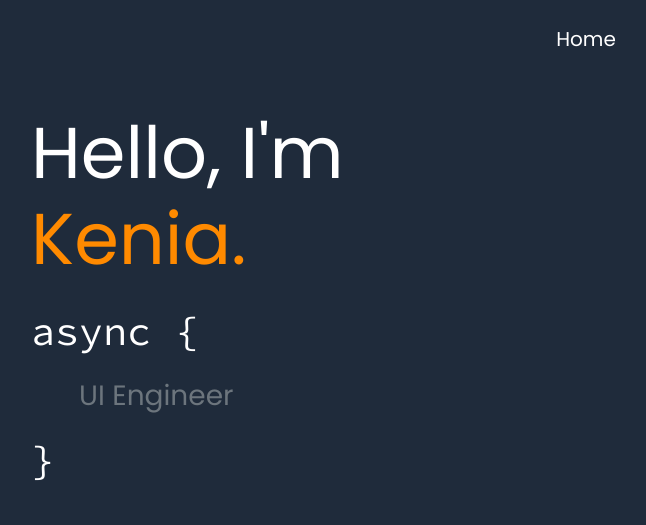
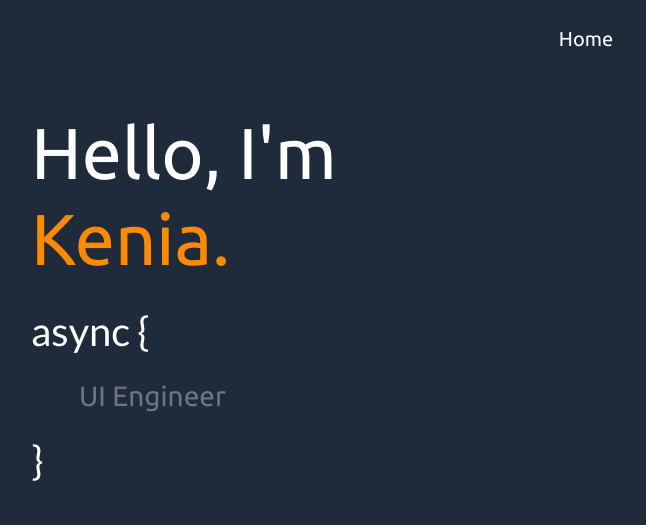
Before and after one commit to kaxcode/mars, a Gatsby site: page / in a window 1280 px wide. Shown: the top 525 px of the page, without its empty margins (54-700 px from the left). Built offline with nearby package versions, Linux system fonts and the light colour scheme; Gatsby itself is replaced by a stand-in of ours.

Commit message:
Add new fonts

```diff
--- a/src/style.css
+++ b/src/style.css
@@ -1,21 +1,21 @@
-@import url('https://fonts.googleapis.com/css?family=Poppins|Source+Code+Pro&display=swap');
+@import url('https://fonts.googleapis.com/css?family=Lato|Ubuntu&display=swap');
 
 html {
   background-color: #1f2b3b !important;
   color: #fff !important;
   /* font-size: 2em; */
-  font-family: "Poppins", sans-serif !important;
+  font-family: "Ubuntu", sans-serif !important;
 }
 
 body {
   background-color: #1f2b3b !important;
   color: #fff !important;
   font-size: 20px !important;
-  font-family: "Poppins", sans-serif !important;
+  font-family: "Ubuntu", sans-serif !important;
 }
 
 .code {
-  font-family: "Source Code Pro", monospace;
+  font-family: "Lato", monospace;
 }
 
 .info {
```
